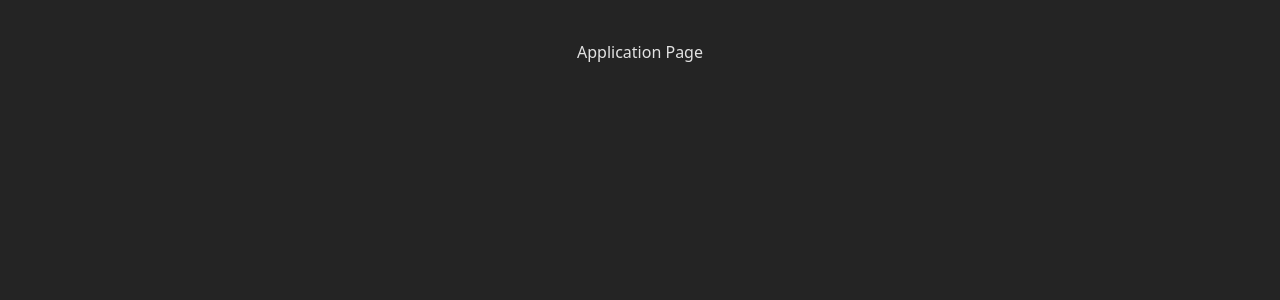
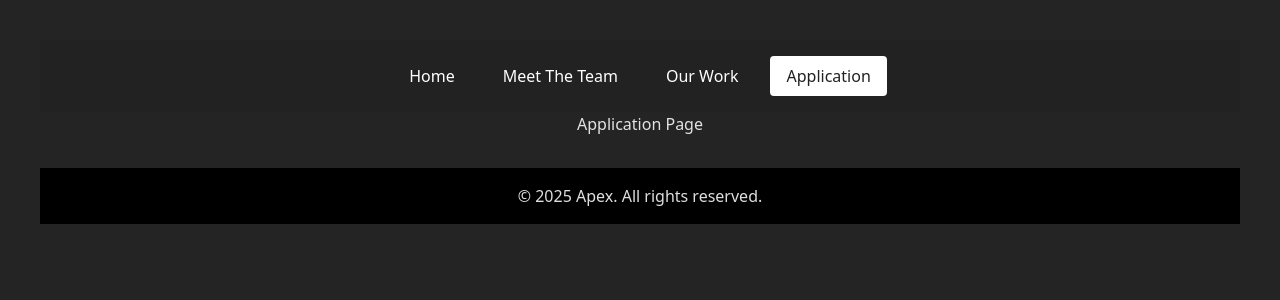
Before and after one commit to apexfund/apex-website, a React (Vite) app: page /application in a window 1280 px wide. Shown: the top 300 px of the page. Built offline with nearby package versions, Linux system fonts and the light colour scheme.

Commit message:
added header and footer

```diff
--- a/src/App.tsx
+++ b/src/App.tsx
@@ -1,5 +1,7 @@
 import { BrowserRouter as Router, Routes, Route } from 'react-router-dom'
 import { Suspense, lazy } from 'react'
+import Header from './components/header'
+import Footer from './components/footer'
 import './App.css'
 
 const Landing = lazy(() => import('./pages/landing'))
@@ -10,6 +12,7 @@ const Application = lazy(() => import('./pages/application'))
 function App() {
   return (
     <Router>
+      <Header />
       <Suspense fallback={<div>Loading...</div>}>
         <Routes>
           <Route path="/" element={<Landing />} />
@@ -18,6 +21,7 @@ function App() {
           <Route path="/application" element={<Application />} />
         </Routes>
       </Suspense>
+      <Footer />
     </Router>
   )
 }
--- /dev/null
+++ b/src/components/components.css
@@ -0,0 +1,28 @@
+.header-nav {
+  display: flex;
+  gap: 1rem;
+  justify-content: center;
+  align-items: center;
+  padding: 1rem;
+  background: #222;
+}
+
+.nav-link {
+  color: #fff;
+  text-decoration: none;
+  padding: 0.5rem 1rem;
+  border-radius: 4px;
+  transition: background 0.2s, color 0.2s;
+}
+
+.nav-link-active {
+  background: #fff;
+  color: #222;
+}
+
+.footer {
+  text-align: center;
+  padding: 1rem;
+  background: #000;
+  margin-top: 2rem;
+}
--- /dev/null
+++ b/src/components/footer.tsx
@@ -0,0 +1,10 @@
+import React from 'react'
+import './components.css'
+
+const Footer = () => (
+  <footer className="footer">
+    &copy; {new Date().getFullYear()} Apex. All rights reserved.
+  </footer>
+)
+
+export default Footer
--- /dev/null
+++ b/src/components/header.tsx
@@ -0,0 +1,24 @@
+import React from 'react'
+import { NavLink } from 'react-router-dom'
+import './components.css'
+
+const Header = () => (
+  <header>
+    <nav className="header-nav">
+      <NavLink to="/" className={({ isActive }) => isActive ? 'nav-link nav-link-active' : 'nav-link'} end>
+        Home
+      </NavLink>
+      <NavLink to="/meet-the-team" className={({ isActive }) => isActive ? 'nav-link nav-link-active' : 'nav-link'}>
+        Meet The Team
+      </NavLink>
+      <NavLink to="/our-work" className={({ isActive }) => isActive ? 'nav-link nav-link-active' : 'nav-link'}>
+        Our Work
+      </NavLink>
+      <NavLink to="/application" className={({ isActive }) => isActive ? 'nav-link nav-link-active' : 'nav-link'}>
+        Application
+      </NavLink>
+    </nav>
+  </header>
+)
+
+export default Header
```
